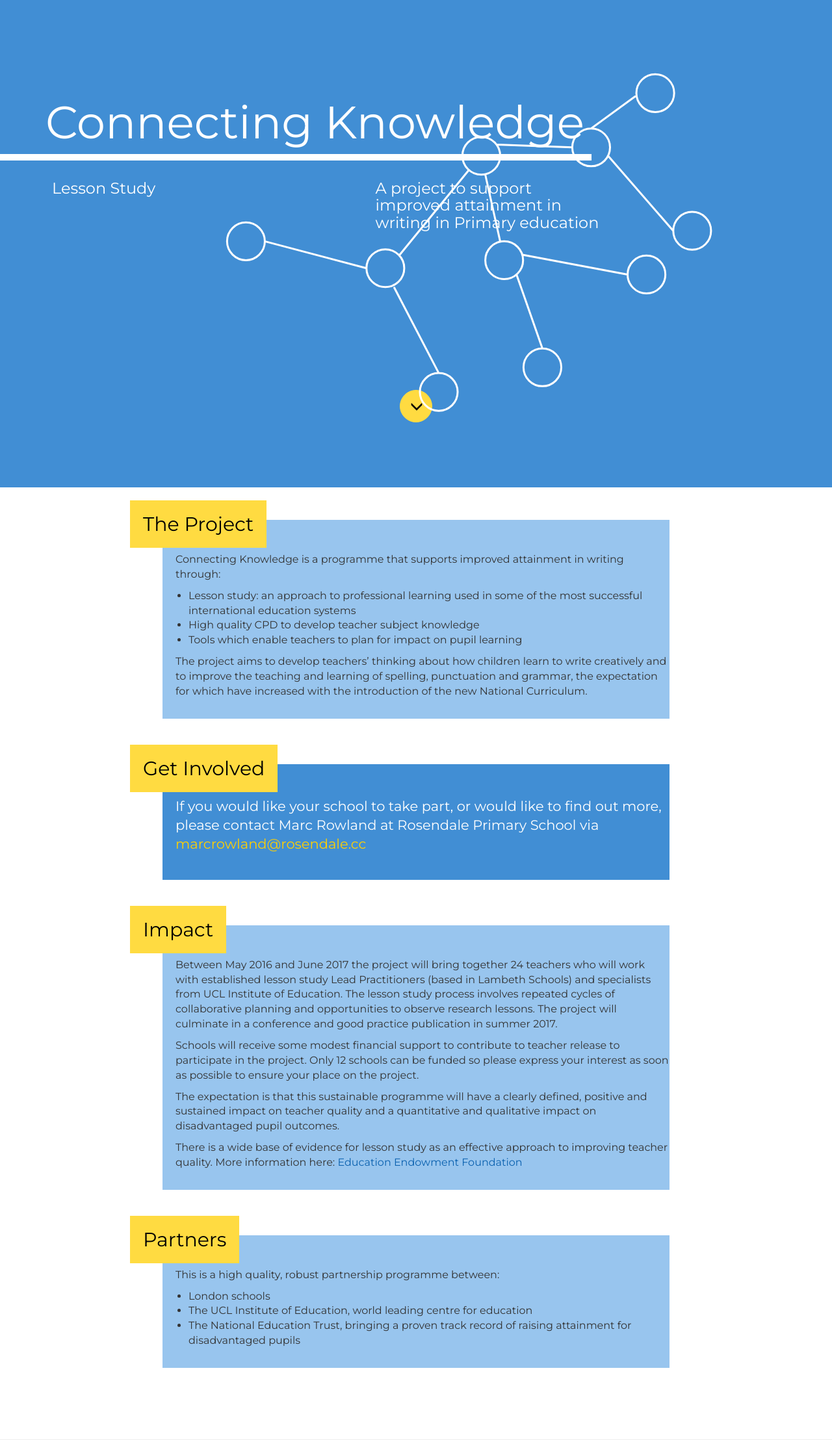
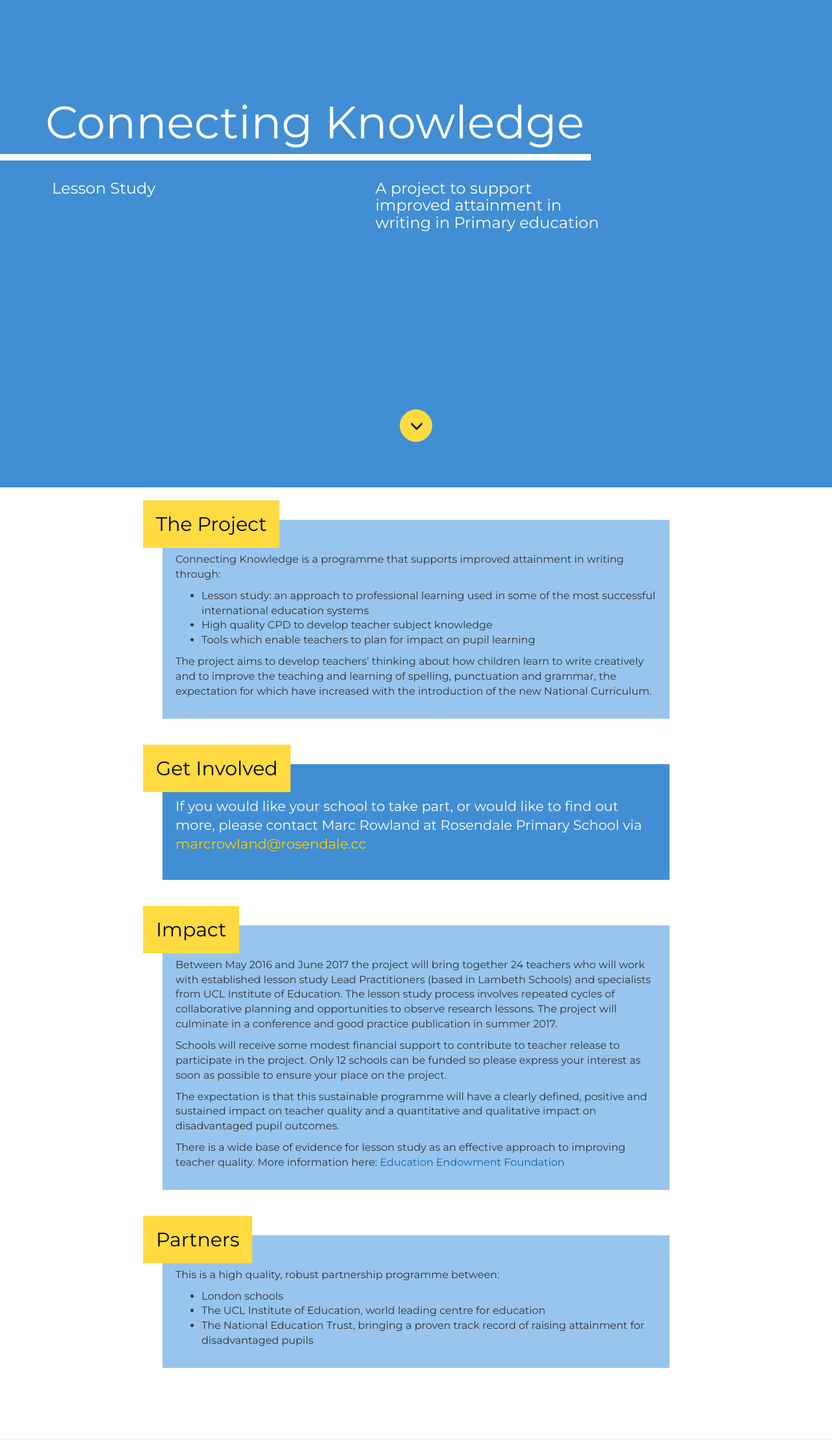
Before and after one commit to joehalloran/connecting-knowledge, a PHP site: page / in a window 1280 px wide. Shown: the part 71-2287 px from the top of the page at 65% size. Run offline with PHP 8.4, Linux system fonts and the light colour scheme; some libraries are stand-ins or nearby versions.

Commit message:
various changes

```diff
--- a/connecting-knowledge-14-15.html
+++ b/connecting-knowledge-14-15.html
@@ -49,7 +49,7 @@
     <header class="container-fluid">
       <div class="container">
         <div class="row">
-          <div class="col-md-10">
+          <div>
             <h1>Connecting Knowledge 2014-15</h1>
 	      </div> <!-- /.col -->
 	    </div> <!-- /.row -->
--- a/css/style.css
+++ b/css/style.css
@@ -56,7 +56,7 @@
 }
 
 header {
-	margin: -70px 0 50px 0;
+	margin: -90px 0 50px 0;
 	padding: 60px 0 40px 0;
 	background-color: #418ED4;
 	color: #fff;
@@ -65,16 +65,30 @@
 #front-page-header {
 	margin: -70px 0 50px 0;
 	padding: 70px 0 50px 0;
-	min-height: 100vh;
+	height: 550px;
+	-webkit-height: 100vh;
+	-moz-height: 100vh;
+	-ms-height: 100vh;
+	-o-height: 100vh;
+	height: 100vh;
 	background-color: #418ED4; #1f71bb;
 	position: relative;
 }
 
-canvas, .background {
-	position: absolute;
-	width: 1000px;
-	height: 1000px;
-	z-index: 1000;
+@media (min-width: 600px) and (orientation: portrait) {
+	#front-page-header {
+		height: 550px;
+	}
+}
+
+@media (min-width: 992px) {
+	#front-page-header {
+		-webkit-height: 100vh;
+		-moz-height: 100vh;
+		-ms-height: 100vh;
+		-o-height: 100vh;
+		height: 100vh;
+	}
 }
 
 header h1 {
@@ -120,7 +134,7 @@
     position: absolute;
     margin-left: auto;
     margin-right: auto;
-    bottom: 20px;
+    bottom: 30px;
     left: 0;
     right: 0;
 }
@@ -133,7 +147,7 @@
 
 @media (min-width: 1170px) {
 	#front-page-header .btn {
-		bottom: 100px;
+		bottom: 70px;
 	}
 }
 
@@ -196,7 +210,7 @@
 }
 
 main > .row > section {
-	padding: 20px 0 20px 0;
+	padding: 20px;
 	position: relative;
 	background-color: #98C5EE;
 	margin-bottom: 70px;
@@ -212,7 +226,7 @@
 main section > h2 {
 	margin-top: 0px;
 	position: absolute;
-	margin-left: 10px;
+	margin-left: 0px;
 	margin-top: -50px;
 	background-color: #FFDB41;
 	padding: 20px;
@@ -229,12 +243,6 @@
 main .first-par {
 	margin-top: 30px;
 }
-
-main section > p {
-	margin-left: 20px;
-}
-
-
 
 #timeline table tr > td:first-child {
 	width: 25%;
--- a/index.html
+++ b/index.html
@@ -48,37 +48,9 @@
     </nav>
     <header id="front-page-header" class="container-fluid">
     	<div class="container">
-    		<div class="background">
-    			<?xml version="1.0" encoding="utf-8"?>
-<!-- Generator: Adobe Illustrator 15.1.0, SVG Export Plug-In . SVG Version: 6.00 Build 0)  -->
-<!DOCTYPE svg PUBLIC "-//W3C//DTD SVG 1.1//EN" "http://www.w3.org/Graphics/SVG/1.1/DTD/svg11.dtd">
-<svg id="my-svg" version="1.1" id="Layer_1" xmlns="http://www.w3.org/2000/svg" xmlns:xlink="http://www.w3.org/1999/xlink" x="0px" y="0px"
-	 width="1190.55px" height="841.89px" viewBox="0 0 1190.55 841.89" enable-background="new 0 0 1190.55 841.89"
-	 xml:space="preserve">
-<path fill="none" stroke="#FFFFFF" stroke-width="3" stroke-miterlimit="10" d="M652.297,240.567L544.189,373 M670.429,190.664
-	c-16.046,0-29.054,13.008-29.054,29.054s13.008,29.054,29.054,29.054s29.054-13.008,29.054-29.054S686.475,190.664,670.429,190.664z
-	 M676.622,248.772l22.86,102.606 M693.874,202.564l116.531,4.22 M522.848,363.654c-16.046,0-29.054,13.008-29.054,29.054
-	s13.008,29.054,29.054,29.054s29.054-13.008,29.054-29.054S538.894,363.654,522.848,363.654z M705.676,351.378
-	c-16.046,0-29.054,13.008-29.054,29.054s13.008,29.054,29.054,29.054s29.054-13.008,29.054-29.054S721.722,351.378,705.676,351.378z
-	 M839.459,177.729c-16.046,0-29.054,13.008-29.054,29.054s13.008,29.054,29.054,29.054s29.054-13.008,29.054-29.054
-	S855.505,177.729,839.459,177.729z M536.081,421.763L605,554.081 M493.794,392.708l-156.362-41.33 M724.646,402.428l39.812,113.815
-	 M733.494,372.043l162.047,30.384 M839.459,177.729l69.595-50.675 M865.475,219.718l100.336,115.444 M308.379,322.324
-	c-16.046,0-29.054,13.008-29.054,29.054s13.008,29.054,29.054,29.054s29.054-13.008,29.054-29.054S324.425,322.324,308.379,322.324z
-	 M605,554.081c-16.046,0-29.054,13.008-29.054,29.054c0,16.047,13.008,29.055,29.054,29.055s29.054-13.008,29.054-29.055
-	C634.054,567.089,621.046,554.081,605,554.081z M764.459,516.242c-16.046,0-29.054,13.008-29.054,29.055
-	s13.008,29.055,29.054,29.055s29.054-13.008,29.054-29.055S780.505,516.242,764.459,516.242z M924.595,373.374
-	c-16.046,0-29.054,13.008-29.054,29.054s13.008,29.055,29.054,29.055s29.054-13.008,29.054-29.055S940.641,373.374,924.595,373.374z
-	 M994.864,306.108c-16.046,0-29.054,13.008-29.054,29.054s13.008,29.054,29.054,29.054s29.054-13.008,29.054-29.054
-	S1010.91,306.108,994.864,306.108z M938.107,94.284c-16.046,0-29.054,13.008-29.054,29.054s13.008,29.054,29.054,29.054
-	s29.054-13.008,29.054-29.054S954.153,94.284,938.107,94.284z"/>
-</svg>
-
-    	</div>
       	<div class="row">
           <div class="col-md-10">
-
-            <h1>Connecting Knowledge</h1>
-            <i id="turtle"></i>
+            <h1><span id="site-title">Connecting Knowledge</span></h1>
   	      </div> <!-- /.col -->
   	    </div> <!-- /.row -->
   	  </div> <!-- /.container -->
@@ -92,11 +64,6 @@
             <div class="col-lg-4 col-md-4 col-sm-6 col-xs-9 sub-header">
         		<h3>A project to support improved attainment in writing in Primary education</h3>
           </div>
-	        </div> <!-- /.row -->
-	        <!-- <div class="row">
-          <div class="col-md-12 text-center">
-            <a class="btn" href="#the-project" role="button"><span class="glyphicon glyphicon-menu-down" aria-hidden="true"></span></a>
-          </div> <!-- /.col -->
         </div> <!-- /.row -->
       </div> <!-- /.container -->
       <a class="btn" href="#the-project" role="button"><span class="glyphicon glyphicon-menu-down" aria-hidden="true"></span></a>
--- a/js/connectingknowledge.js
+++ b/js/connectingknowledge.js
@@ -1,9 +1,11 @@
 $(function () {
-
-	// var $mySVG = $('svg').drawsvg();
-	// console.log($mySVG);
-	// $mySVG.drawsvg('animate');
-
-	  new Vivus('my-svg', {duration: 2000});
-
+	$(window).load(function() {
+		var $containerWidth = $('.container').css("width").replace(/[^-\d\.]/g, '');
+		var $documentWidth = $(document).width();
+		var $titleMargin = ($documentWidth - $containerWidth) /  2;
+		var $titleWidth = $('#site-title').css("width");
+		var $total = parseFloat($titleMargin) + parseFloat ($titleWidth) + 45;
+		$('#banner-bar').css("min-width", $total);
+		$('#banner-bar').css("width", $total);
+	});
 });
```
Also changed, not shown: about.html (+12 -5 lines), contact.html (+0 -13 lines), js/jquery.drawsvg.js (deleted), 1 other file. Lines whose indentation alone changed are shown as unchanged.
